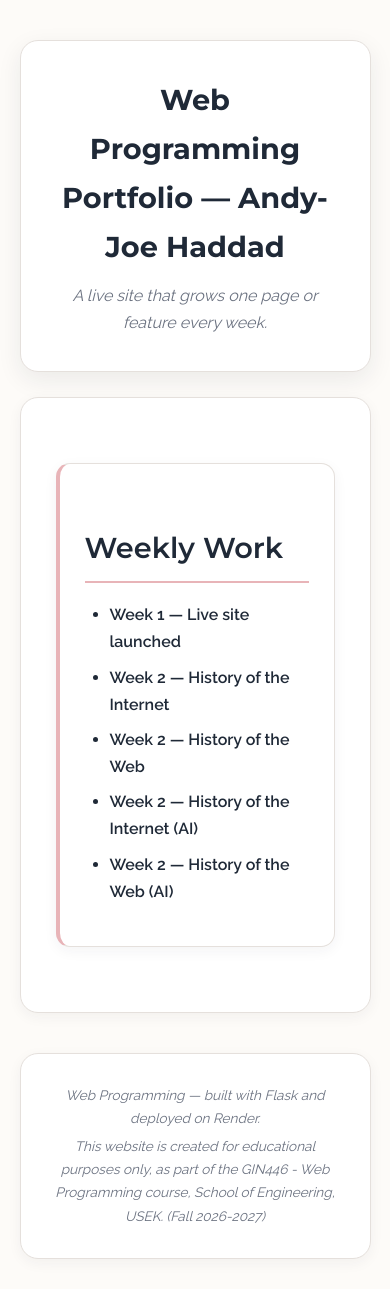
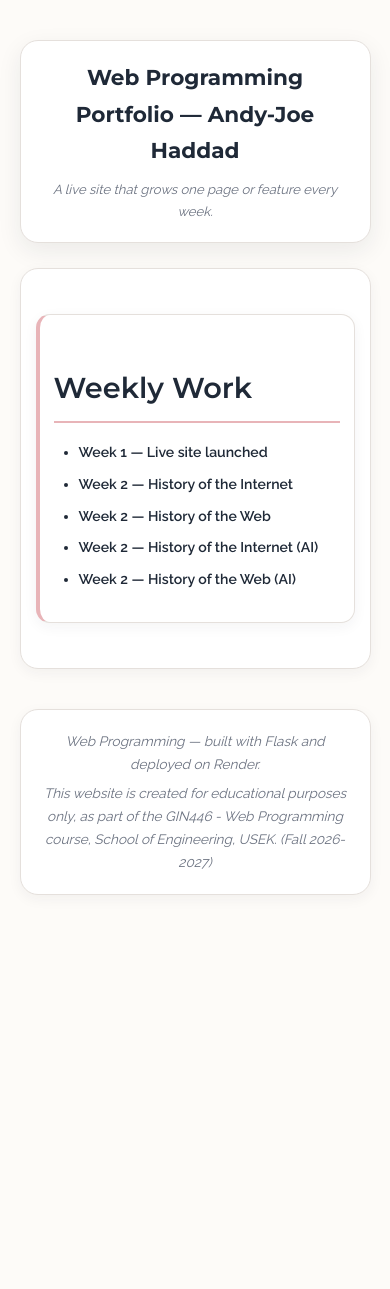
Before and after one commit to Andoud123/web-programming-site, a Flask app: page / in a window 390 px wide. After the commit the page ends 895 px from the top, so only its background shows below. Run offline with Flask 3, Linux system fonts and the light colour scheme.

Commit message:
Part 2: Style your Site with AI

```diff
--- a/static/style.css
+++ b/static/style.css
@@ -513,3 +513,176 @@ footer p {
     color: var(--text-muted);
     font-size: 0.85rem;
 }
+
+/* =========================================
+   MOBILE CARD SPACING
+   ========================================= */
+
+@media (max-width: 599px) {
+
+    header h1 {
+        font-size: 1.35rem;
+    }
+
+    header p {
+        font-size: 0.82rem;
+    }
+
+    nav h2 {
+        font-size: 1.05rem;
+    }
+
+    nav a {
+        font-size: 0.72rem;
+        padding: 7px 10px;
+    }
+
+    h2 {
+        font-size: 1.3rem;
+    }
+
+    h3 {
+        font-size: 1rem;
+    }
+
+    p {
+        font-size: 0.88rem;
+    }
+
+    li {
+        font-size: 0.88rem;
+    }
+
+    h4 {
+        font-size: 0.75rem;
+    }
+
+    footer {
+        font-size: 0.75rem;
+    }
+}
+
+/* =========================================
+   MOBILE CARD PADDING
+   ========================================= */
+
+@media (max-width: 599px) {
+
+    header {
+        padding: 18px 15px;
+    }
+
+    nav {
+        padding: 12px 10px;
+    }
+
+    main {
+        padding: 15px;
+    }
+
+    .weekly-list > * {
+        padding: 12px;
+    }
+
+    section {
+        padding: 14px;
+    }
+
+    article {
+        padding: 14px;
+    }
+
+    .highlight {
+        padding: 12px;
+    }
+
+    footer {
+        padding: 15px;
+    }
+}
+
+/* =========================================
+   RESTORE ORIGINAL DESKTOP SPACING
+   ========================================= */
+
+@media (min-width: 600px) {
+
+    header {
+        padding: 35px 40px;
+    }
+
+    nav {
+        padding: 20px;
+    }
+
+    main {
+        padding: 35px;
+    }
+
+    .weekly-list > * {
+        padding: 24px;
+    }
+
+    section {
+        padding: 25px;
+    }
+
+    article {
+        padding: 25px;
+    }
+
+    .highlight {
+        padding: 20px;
+    }
+
+    footer {
+        padding: 25px 30px;
+    }
+}
+
+/* =========================================
+   PAGE OPENING ANIMATION
+   ========================================= */
+
+body {
+    animation: pageOpen 0.7s ease-out;
+}
+
+@keyframes pageOpen {
+    from {
+        opacity: 0;
+        transform: translateY(8px);
+    }
+
+    to {
+        opacity: 1;
+        transform: translateY(0);
+    }
+}
+
+/* =========================================
+   DARK MODE
+   Follows the user's device preference
+   ========================================= */
+
+@media (prefers-color-scheme: dark) {
+
+    :root {
+        --background: #181716;
+        --surface: #242220;
+
+        --text: #f3f0ed;
+        --text-muted: #b8b2ae;
+
+        --accent: #e8b4b8;
+        --accent-dark: #efc5c8;
+
+        --border: #3a3633;
+
+        --soft-accent: #302729;
+        --soft-code: #302d2a;
+
+        --shadow-small: 0 4px 14px rgba(0, 0, 0, 0.25);
+        --shadow-medium: 0 8px 24px rgba(0, 0, 0, 0.35);
+    }
+}
```
